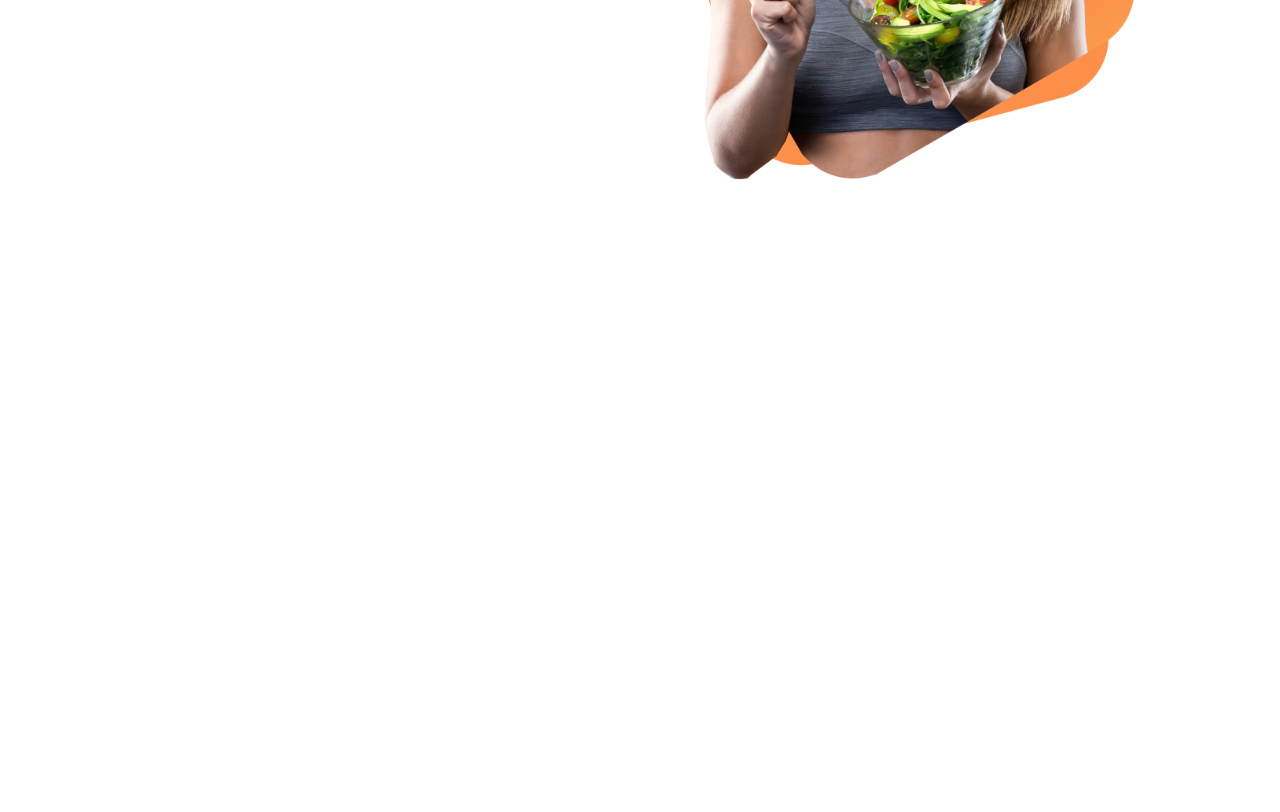
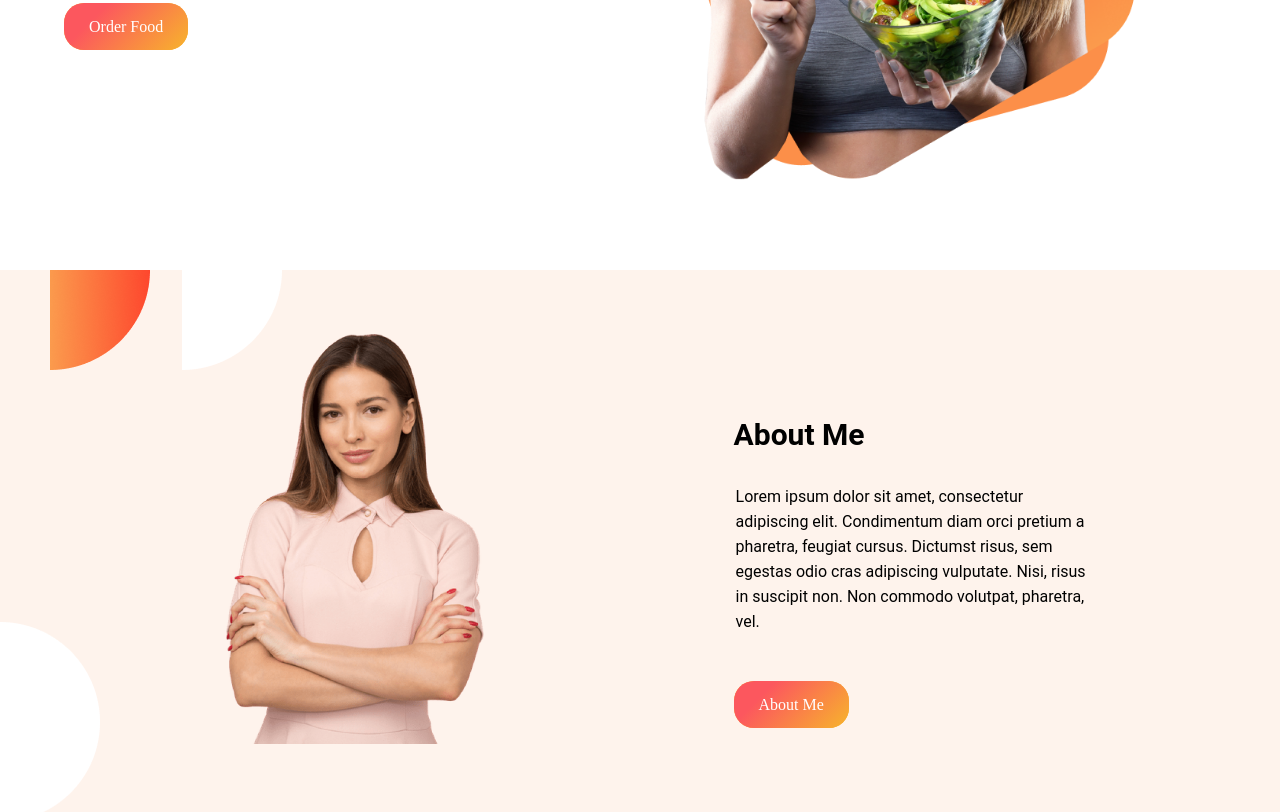
Before and after one commit to Rony002221/assignment_01_foodNetwork, a plain HTML site: page index.html in a window 1280 px wide. Shown: the part 450-1262 px from the top of the page. Before the commit the page ends 800 px from the top, so only its background shows below. Drawn offline with Linux system fonts and the light colour scheme; files that its build step writes are made by us from their sources.

Commit message:
working on About Section

```diff
--- a/css/style.css
+++ b/css/style.css
@@ -10,7 +10,18 @@ body{
     padding: 0;
 }
 
+section{
+    display: flex;
+    padding: 5%;
+
+
+}
+
+
 /*style for Header Section*/
+.header_content{
+    margin-top: 100px;
+}
 
 .header_content h1{
     font-size: 50px;
@@ -26,7 +37,7 @@ body{
 }
 
 /*Header Section Button Design*/
-#headerSection div:nth-child(1) a{
+.btn{
     color: #fff;
     font-size: 16px;
     text-decoration: none;
@@ -36,16 +47,9 @@ body{
     border-radius: 20px;
 
 
+
 }
 
-
-
-
-section{
-    display: flex;
-    padding: 5%;
-
-}
 #headerSection div{
     width: 50%;
 }
@@ -53,3 +57,35 @@ section{
 #headerSection img{
     width: 90%;
 }
+
+
+/*about section*/
+
+#aboutMe{
+    background-image: url('../img/aboutMeBg.png');
+}
+
+#aboutMe img{
+    width: 40%;
+    padding-left: 25%;
+
+}
+#aboutMe .aboutMe_content{
+    width: 50%;
+    padding: 5% 10% 3% 2%;
+    margin-top: 0;
+
+
+}
+.aboutMe_content h1{
+    font-size: 30px;
+    font-family: 'Roboto';
+    margin-bottom: 30px;
+}
+.aboutMe_content p{
+
+    font-family: 'Roboto';
+    padding: 2px;
+    line-height: 25px;
+    margin-bottom: 60px;
+}
--- a/index.html
+++ b/index.html
@@ -8,7 +8,6 @@
     <!--add favicon-->
     <link rel="shortcut icon" href="./img/MHR_Favicon.png" type="image/x-icon">
 
-
     <!--Font Awesome CSS file-->
     <link rel="stylesheet" href="./all.min.css">
 
@@ -17,7 +16,7 @@
 </head>
 <body>
 
-    <!--Header Section-->
+    <!--.....................Header Section......................-->
     <section id="headerSection">
 
         <div class="header_content">
@@ -26,7 +25,7 @@
             <h1>With Food Network</h1>
 
             <p>Imagine you don't need a diet because we provide <br> healthy and delicious food for you!</p>
-            <a href="#" target="_blank">Order Food</a>
+            <a href="#" class="btn" target="_blank">Order Food</a>
         </div>
 
         <div class="header_pic">
@@ -35,6 +34,22 @@
 
     </section>
 
+    <!--.........................About Me Section ..................-->
+
+    <section id="aboutMe">
+        <div class="aboutMeImage">
+            <img src="./img/aboutMePersonPic.png" alt="">
+        </div>
+        <div class="aboutMe_content">
+            <h1>About Me</h1>
+            <p>Lorem ipsum dolor sit amet, consectetur adipiscing
+                elit. Condimentum diam orci pretium a pharetra,
+                feugiat cursus. Dictumst risus, sem egestas odio cras
+                adipiscing vulputate. Nisi, risus in suscipit non. Non
+                commodo volutpat, pharetra, vel.</p>
+            <a href="#" class="btn" target="_blank">About Me</a>
+        </div>
+    </section>
 
 
 
```
Also changed, not shown: img/aboutMeBg.png (added), img/aboutMePersonPic.png (added).
